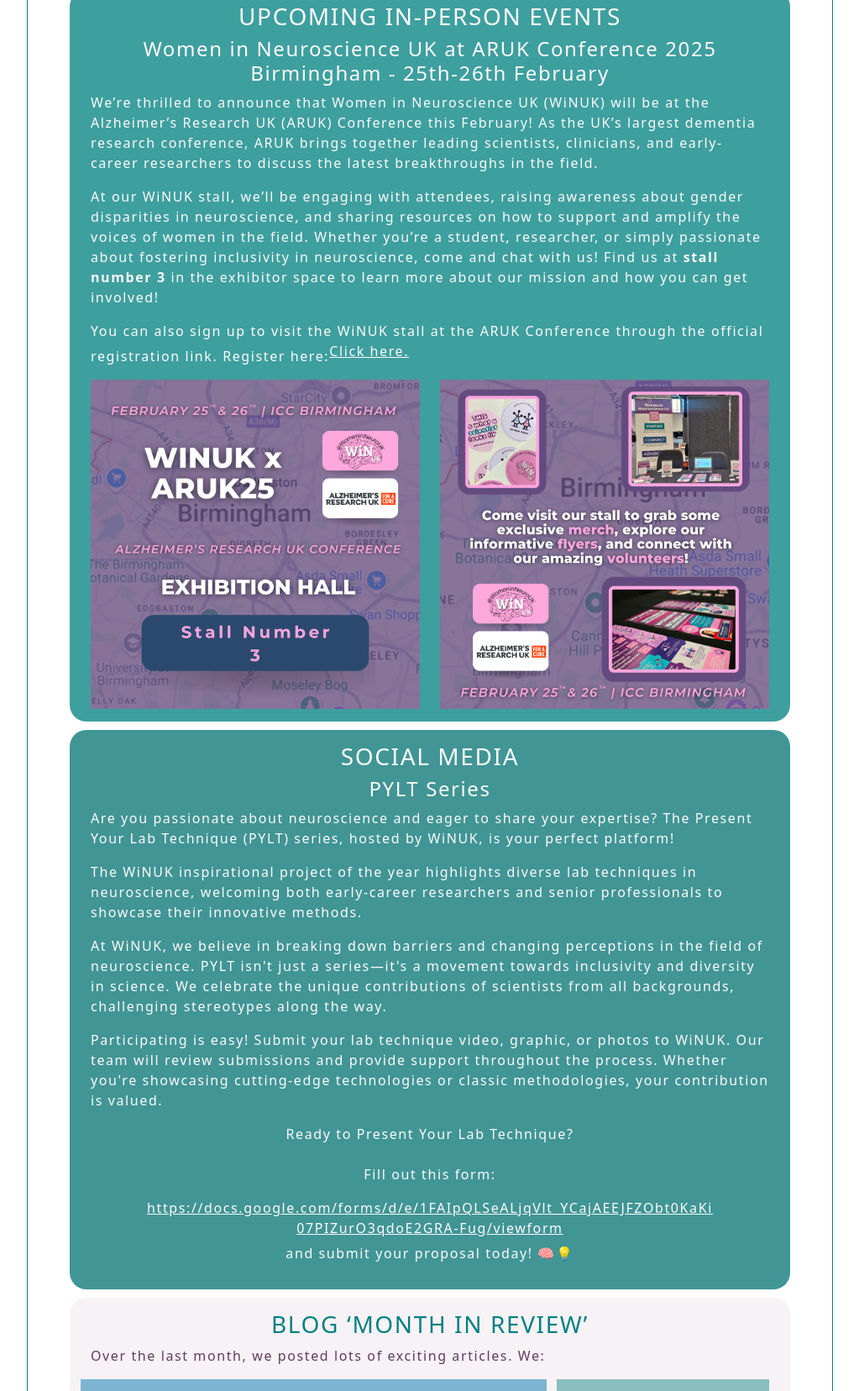
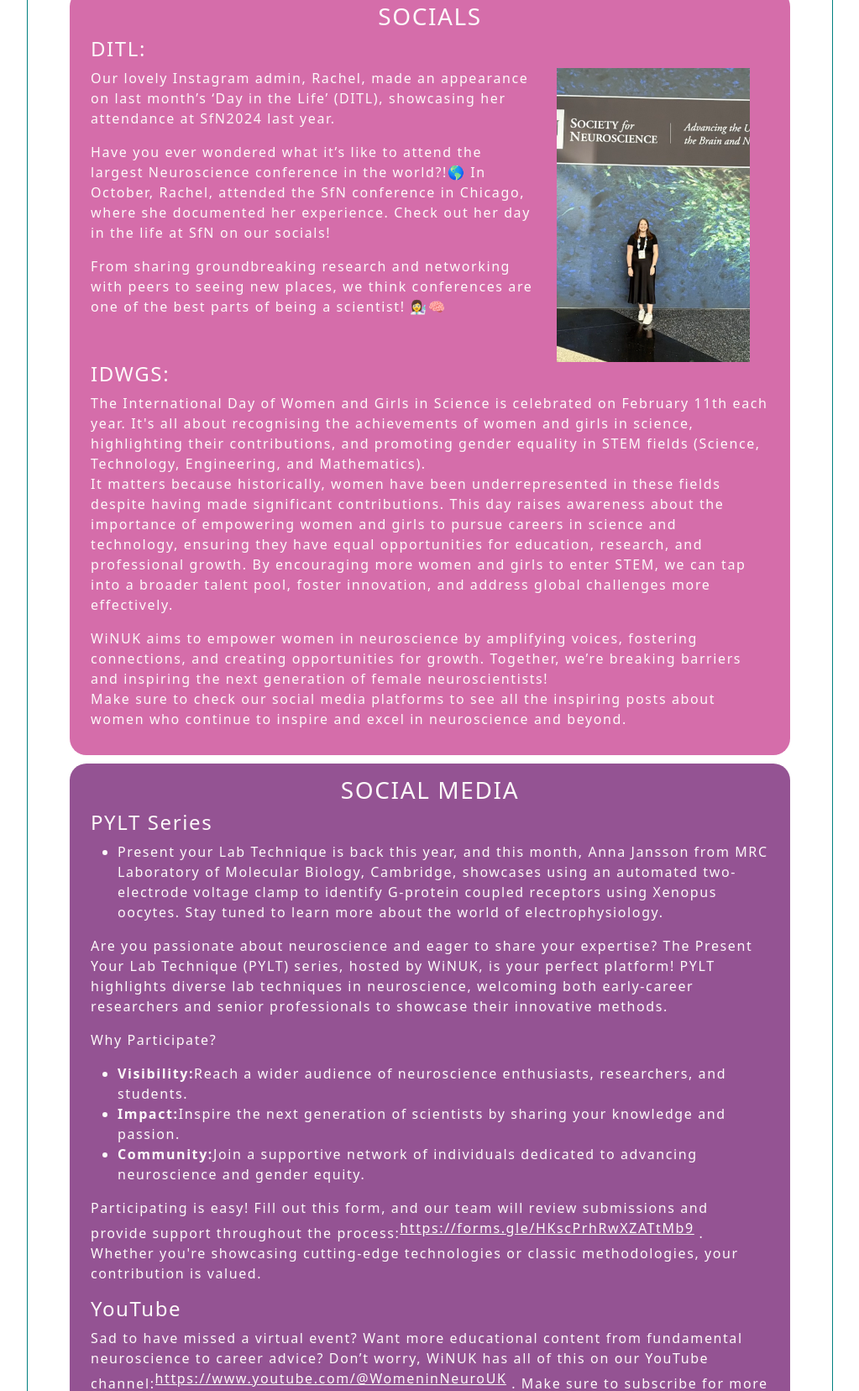
Before and after one commit to WiNUK-newsletter/winuk-february-2025-newsletter, a plain HTML site: page index.html in a window 1280 px wide. Shown: the part 4669-6325 px from the top of the page at 84% size, without its empty margins (128-1151 px from the left). Drawn offline with nearby package versions, Linux system fonts and the light colour scheme.

Commit message:
updated content

```diff
--- a/index.html
+++ b/index.html
@@ -447,104 +447,132 @@
             </div>
           </article>
         </div>
-        <div class="content-box upcoming-events">
-          <h3>UPCOMING IN-PERSON EVENTS</h3>
+        <div class="content-box socials">
+          <h3>SOCIALS</h3>
           <article>
-            <h4>
-              Women in Neuroscience UK at ARUK Conference 2025 Birmingham -
-              25th-26th February
-            </h4>
-            <p>
-              We’re thrilled to announce that Women in Neuroscience UK (WiNUK)
-              will be at the Alzheimer’s Research UK (ARUK) Conference this
-              February! As the UK’s largest dementia research conference, ARUK
-              brings together leading scientists, clinicians, and early-career
-              researchers to discuss the latest breakthroughs in the field.
-            </p>
-            <p>
-              At our WiNUK stall, we’ll be engaging with attendees, raising
-              awareness about gender disparities in neuroscience, and sharing
-              resources on how to support and amplify the voices of women in the
-              field. Whether you’re a student, researcher, or simply passionate
-              about fostering inclusivity in neuroscience, come and chat with
-              us! Find us at <strong> stall number 3 </strong>in the exhibitor
-              space to learn more about our mission and how you can get
-              involved!
-            </p>
-            <p>
-              You can also sign up to visit the WiNUK stall at the ARUK
-              Conference through the official registration link. Register
-              here:<a
-                href="https://alzheimers.eventsair.com/aruk-research-conference-2025/delegates-registration/Site/Register"
-                target="_blank"
-                title="link to attend events: https://alzheimers.eventsair.com/aruk-research-conference-2025/delegates-registration/Site/Register"
-                >Click here.</a
-              >
-            </p>
+            <h4 class="text-start">DITL:</h4>
             <div class="row">
-              <div class="col-lg-6">
+              <div class="col-lg-8">
+                <p>
+                  Our lovely Instagram admin, Rachel, made an appearance on last
+                  month’s ‘Day in the Life’ (DITL), showcasing her attendance at
+                  SfN2024 last year.
+                </p>
+                <p>
+                  Have you ever wondered what it’s like to attend the largest
+                  Neuroscience conference in the world?!🌎 In October, Rachel,
+                  attended the SfN conference in Chicago, where she documented
+                  her experience. Check out her day in the life at SfN on our
+                  socials!
+                </p>
+                <p>
+                  From sharing groundbreaking research and networking with peers
+                  to seeing new places, we think conferences are one of the best
+                  parts of being a scientist! 👩‍🔬🧠
+                </p>
+                <p></p>
+              </div>
+              <div class="col-lg-4">
                 <img
-                  src="images/aruk25 stall.png"
-                  class="img-fluid"
-                  alt="graphic of aruk25 winuk stall number"
-                />
-              </div>
-              <div class="col-lg-6">
-                <img
-                  src="images/aruk25 winuk.png"
-                  class="img-fluid"
-                  alt="graphic of aruk25 x winuk "
+                  src="images/rg ditl.png"
+                  class="img-fluid rg"
+                  alt="image of Rachel, WiNUK's instagram admin in DITL section, at SfN 2024 conference "
                 />
               </div>
             </div>
           </article>
+          <article>
+            <h4 class="text-start">IDWGS:</h4>
+            <p>
+              The International Day of Women and Girls in Science is celebrated
+              on February 11th each year. It's all about recognising the
+              achievements of women and girls in science, highlighting their
+              contributions, and promoting gender equality in STEM fields
+              (Science, Technology, Engineering, and Mathematics).<br />
+              It matters because historically, women have been underrepresented
+              in these fields despite having made significant contributions.
+              This day raises awareness about the importance of empowering women
+              and girls to pursue careers in science and technology, ensuring
+              they have equal opportunities for education, research, and
+              professional growth. By encouraging more women and girls to enter
+              STEM, we can tap into a broader talent pool, foster innovation,
+              and address global challenges more effectively.
+            </p>
+            <p>
+              WiNUK aims to empower women in neuroscience by amplifying voices,
+              fostering connections, and creating opportunities for growth.
+              Together, we’re breaking barriers and inspiring the next
+              generation of female neuroscientists!<br />
+              Make sure to check our social media platforms to see all the
+              inspiring posts about women who continue to inspire and excel in
+              neuroscience and beyond.
+            </p>
+          </article>
         </div>
 
-        <div class="content-box socials">
+        <div class="content-box social-media">
           <h3>SOCIAL MEDIA</h3>
           <article>
-            <h4>PYLT Series</h4>
+            <h4 class="text-start">PYLT Series</h4>
+            <ul>
+              <li>
+                Present your Lab Technique is back this year, and this month,
+                Anna Jansson from MRC Laboratory of Molecular Biology,
+                Cambridge, showcases using an automated two-electrode voltage
+                clamp to identify G-protein coupled receptors using Xenopus
+                oocytes. Stay tuned to learn more about the world of
+                electrophysiology.
+              </li>
+            </ul>
 
             <p>
               Are you passionate about neuroscience and eager to share your
               expertise? The Present Your Lab Technique (PYLT) series, hosted by
-              WiNUK, is your perfect platform!
-            </p>
-            <p>
-              The WiNUK inspirational project of the year highlights diverse lab
+              WiNUK, is your perfect platform! PYLT highlights diverse lab
               techniques in neuroscience, welcoming both early-career
               researchers and senior professionals to showcase their innovative
               methods.
             </p>
+            <p>Why Participate?</p>
+            <ul>
+              <li>
+                <strong>Visibility:</strong>Reach a wider audience of
+                neuroscience enthusiasts, researchers, and students.
+              </li>
+              <li>
+                <strong>Impact:</strong>Inspire the next generation of
+                scientists by sharing your knowledge and passion.
+              </li>
+              <li>
+                <strong>Community:</strong>Join a supportive network of
+                individuals dedicated to advancing neuroscience and gender
+                equity.
+              </li>
+            </ul>
             <p>
-              At WiNUK, we believe in breaking down barriers and changing
-              perceptions in the field of neuroscience. PYLT isn't just a
-              series—it's a movement towards inclusivity and diversity in
-              science. We celebrate the unique contributions of scientists from
-              all backgrounds, challenging stereotypes along the way.
+              Participating is easy! Fill out this form, and our team will
+              review submissions and provide support throughout the process:<a
+                href="https://forms.gle/HKscPrhRwXZATtMb9"
+                target="_blank"
+                title="form to submit your content to be part of PTYL"
+                >https://forms.gle/HKscPrhRwXZATtMb9</a
+              >
+              . Whether you're showcasing cutting-edge technologies or classic
+              methodologies, your contribution is valued.
             </p>
+          </article>
+          <article>
+            <h4 class="text-start">YouTube</h4>
             <p>
-              Participating is easy! Submit your lab technique video, graphic,
-              or photos to WiNUK. Our team will review submissions and provide
-              support throughout the process. Whether you're showcasing
-              cutting-edge technologies or classic methodologies, your
-              contribution is valued.
-            </p>
-            <p class="text-center">
-              Ready to Present Your Lab Technique?<br /><br />
-              Fill out this form:
-            </p>
-            <p class="text-center">
-              <a
-                href="https://docs.google.com/forms/d/e/1FAIpQLSeALjqVlt_YCajAEEJFZObt0KaKi
-              07PIZurO3qdoE2GRA-Fug/viewform "
+              Sad to have missed a virtual event? Want more educational content
+              from fundamental neuroscience to career advice? Don’t worry, WiNUK
+              has all of this on our YouTube channel:<a
+                href="https://www.youtube.com/@WomeninNeuroUK"
                 target="_blank"
-                title="form to
-              submit your PTYL"
-                >https://docs.google.com/forms/d/e/1FAIpQLSeALjqVlt_YCajAEEJFZObt0KaKi
-                07PIZurO3qdoE2GRA-Fug/viewform</a
+                title="WiNUK YouTube"
+                >https://www.youtube.com/@WomeninNeuroUK</a
               >
-              and submit your proposal today! 🧠💡
+              . Make sure to subscribe for more content.
             </p>
           </article>
         </div>
@@ -556,14 +584,12 @@
               <div class="row">
                 <div class="first col-12 p-3">
                   <div class="row m-1">
-                    <div class="col-md">
-                      Chatted to the judges, winners and finalists from the
-                      WiNUK awards to discuss their advice for creating an
-                      inclusive and supportive work environment for all
+                    <div class="col-md p-4 m-3 text-center">
+                      Discussed new findings relating to ADHD brain structures
                     </div>
                     <div class="col-md p-0">
                       <img
-                        src="images/rpb.png"
+                        src="images/adhd blog.png"
                         alt="blog cover  "
                         class="img-fluid"
                       />
@@ -573,15 +599,17 @@
 
                 <div class="second col-12 mt-2">
                   <div class="row m-1">
-                    <div class="col-md p-0">
+                    <div class="col-md p-1">
                       <img
-                        src="images/2024 wrapped.png"
+                        src="images/rgblog.png"
                         alt="blog cover  "
                         class="img-fluid"
                       />
                     </div>
-                    <div class="col-md text-center p-5">
-                      Summarised our 2024 highlights at WiNUK
+                    <div class="col-md text-center pt-5">
+                      Celebrated International Day of Women and Girls in Science
+                      by highlighting some trailblazers in the world of
+                      neuroscience, past and present
                     </div>
                   </div>
                 </div>
@@ -594,11 +622,7 @@
                         class="img-fluid"
                       />
                     </div>
-                    <div class="col-md">
-                      Interviewed journalist, Rachel Horne, discussing her
-                      experience with multiple sclerosis (MS) and the lack of
-                      recognition for female MS researchers
-                    </div>
+                    <div class="col-md">txt</div>
                   </div>
                 </div>
                 <div class="col-12 fourth">
@@ -623,10 +647,7 @@
                   alt="blog cover"
                   class="img-fluid p-2"
                 />
-                <p class="p-2">
-                  Explained how activity drives new neuronal connections and
-                  learning
-                </p>
+                <p class="p-2">txt</p>
               </div>
               <div class="two col mt-4 pt-4 pb-2">
                 <img
@@ -634,10 +655,7 @@
                   alt="blog cover"
                   class="img-fluid p-2"
                 />
-                <p class="p-2">
-                  Pondered the binary perception of the words 'feminine' and
-                  'scientist' in a response to Becca Williams’ blog post
-                </p>
+                <p class="p-2">txt</p>
               </div>
             </div>
           </div>
--- a/src/style.css
+++ b/src/style.css
@@ -166,17 +166,6 @@ h4 {
 
   height: 440px;
 
-  --mask: radial-gradient(40.31px at 55px 50%, #000 99%, #0000 101%) 0
-      calc(50% - 40px) / 51% 80px repeat-y,
-    radial-gradient(40.31px at -35px 50%, #0000 99%, #000 101%) 20px 50% /
-      calc(51% - 20px) 80px repeat-y,
-    radial-gradient(40.31px at calc(100% - 55px) 50%, #000 99%, #0000 101%) 100%
-      calc(50% - 40px) / 51% 80px repeat-y,
-    radial-gradient(40.31px at calc(100% + 35px) 50%, #0000 99%, #000 101%)
-      calc(100% - 20px) 50% / calc(51% - 20px) 80px repeat-y;
-  -webkit-mask: var(--mask);
-  mask: var(--mask);
-
   --mask: radial-gradient(40.31px at 50% 55px, #000 99%, #0000 101%)
       calc(50% - 40px) 0/80px 51% repeat-x,
     radial-gradient(40.31px at 50% -35px, #0000 99%, #000 101%) 50% 20px/80px
@@ -201,9 +190,12 @@ h4 {
   margin: 0 auto;
 }
 .socials {
-  background-color: #419595;
+  background-color: var(--blog-three);
 }
-.mh {
+.social-media {
+  background-color: var(--blog-one);
+}
+.rg {
   height: 350px;
 }
 .blog,
```
Also changed, not shown: images/2024 wrapped.png (deleted), images/adhd blog.png (added), images/aruk25 stall.png (deleted), images/aruk25 winuk.png (deleted), images/bthegap.png (deleted), images/leb.jpg (deleted), images/neuronslearning.png (deleted), images/rg ditl.png (added), images/rpb.png (deleted).
